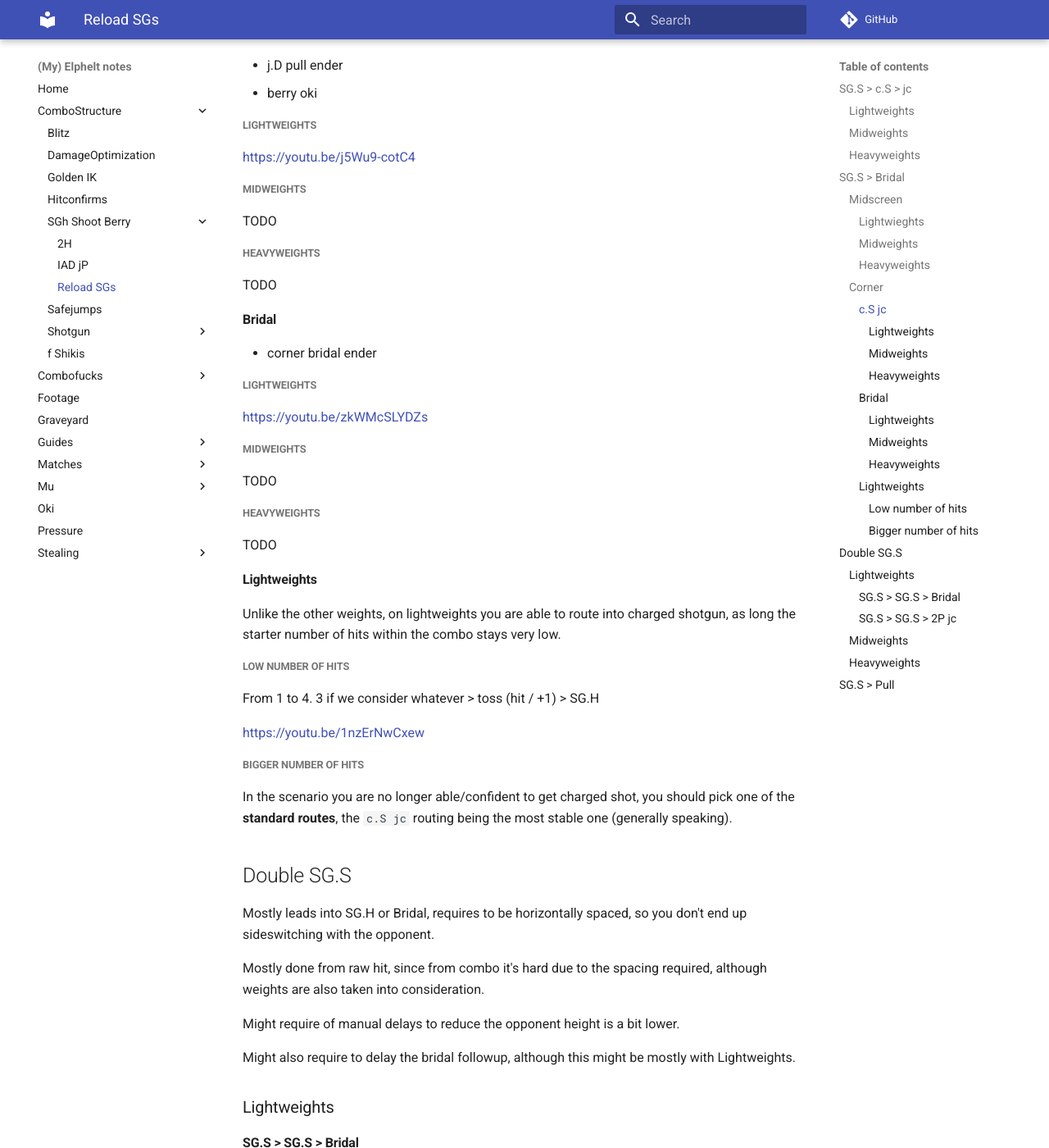
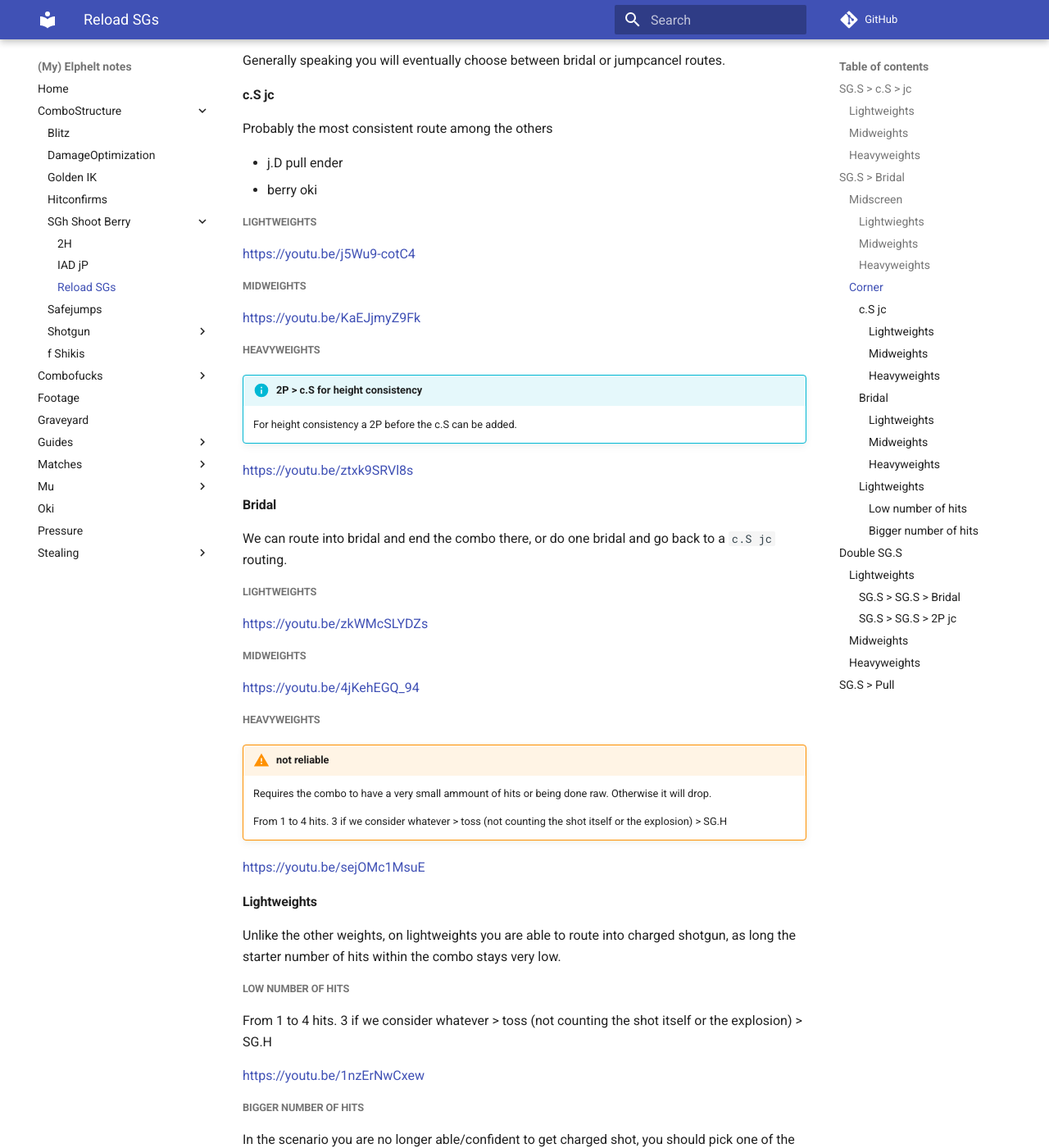
Before and after one commit to OriolFilter/Elphelt, an MkDocs documentation site: the page built from docs/ComboStructure/SGh_Shoot_Berry/Reload_SGs.md, in a window 1280 px wide and 1400 px high, scrolled down 1750 px. Shown: the whole window at 82% size. Built offline with MkDocs 1.6.1 and Material for MkDocs 9.7.7, drawn with Linux system fonts in a browser that asks for light colours; comment, search, counter and statistics services are not loaded; some of the changed text lies outside the part shown.

Commit message:
Mostly completed this section, to the exception to sg.s pull

```diff
--- a/docs/ComboStructure/SGh_Shoot_Berry/Reload_SGs.md
+++ b/docs/ComboStructure/SGh_Shoot_Berry/Reload_SGs.md
@@ -11,17 +11,19 @@ Combo gravity as well of opponent height and weight take a big factor when doing
 
 Do SG.S > remove shotgun and proceed with a standard c.S > jc routing
 
+At mid to further distance, before doing the SG.S it's quite recommended to do a small 66 input (forward dash) to get closer to the opponent, makes stuff more consistent
+
 ## Lightweights
 
 https://youtu.be/aYhBAsZxOVg
 
 ## Midweights
 
-TODO
+Technically possible, won't list since either requires to shoot raw, or the combo to be close to null hits
 
 ## Heavyweights
 
-TODO
+Technically possible, won't list since either requires to shoot raw, or the combo to be close to null hits
 
 # SG.S > Bridal
 
@@ -49,11 +51,11 @@ https://youtu.be/QiNlAHzBAaY
 
 ### Midweights
 
-TODO
+https://youtu.be/eqztNJNahis
 
 ### Heavyweights
 
-TODO
+https://youtu.be/I_ieywPFZ6c
 
 ## Corner
 
@@ -74,15 +76,19 @@ https://youtu.be/j5Wu9-cotC4
 
 #### Midweights
 
-TODO
+https://youtu.be/KaEJjmyZ9Fk
 
 #### Heavyweights
 
-TODO
+!!! info "2P > c.S for height consistency"
+
+    For height consistency a 2P before the c.S can be added.
+
+https://youtu.be/ztxk9SRVl8s
 
 ### Bridal
 
-- corner bridal ender
+We can route into bridal and end the combo there, or do one bridal and go back to a `c.S jc` routing.
 
 #### Lightweights
 
@@ -90,11 +96,17 @@ https://youtu.be/zkWMcSLYDZs
 
 #### Midweights
 
-TODO
+https://youtu.be/4jKehEGQ_94
 
 #### Heavyweights
 
-TODO
+!!! warning "not reliable"
+
+    Requires the combo to have a very small ammount of hits or being done raw. Otherwise it will drop.
+
+    From 1 to 4 hits. 3 if we consider whatever > toss (not counting the shot itself or the explosion) > SG.H
+
+https://youtu.be/sejOMc1MsuE
 
 ### Lightweights
 
@@ -102,7 +114,7 @@ Unlike the other weights, on lightweights you are able to route into charged sho
 
 #### Low number of hits
 
-From 1 to 4. 3 if we consider whatever > toss (hit / +1) > SG.H
+From 1 to 4 hits. 3 if we consider whatever > toss (not counting the shot itself or the explosion) > SG.H
 
 https://youtu.be/1nzErNwCxew
 
```
